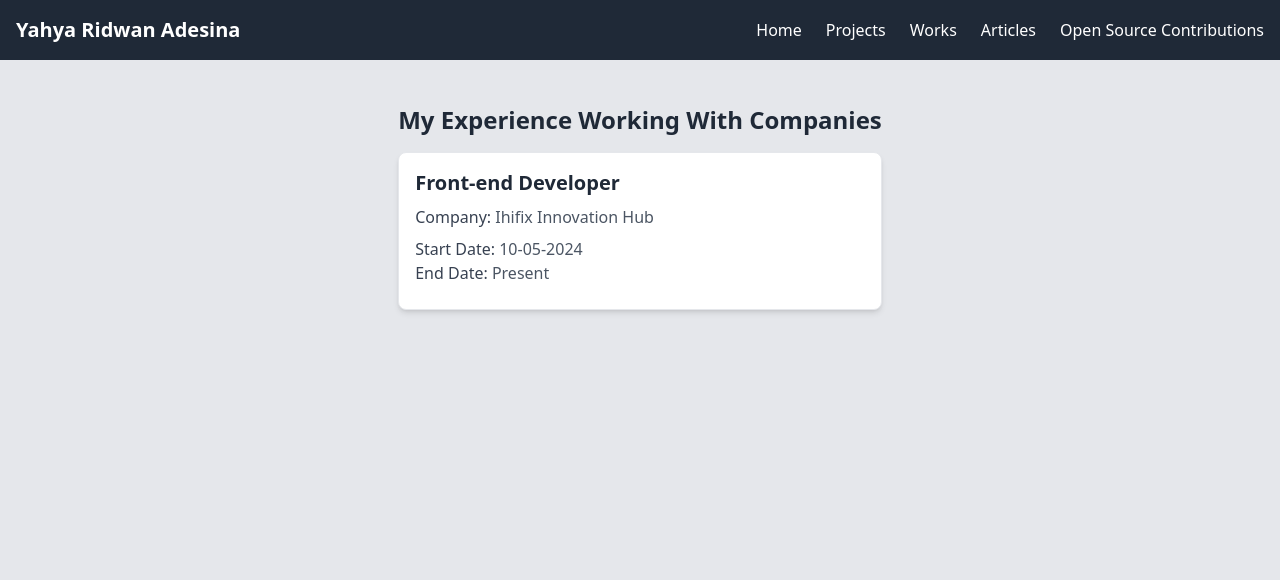
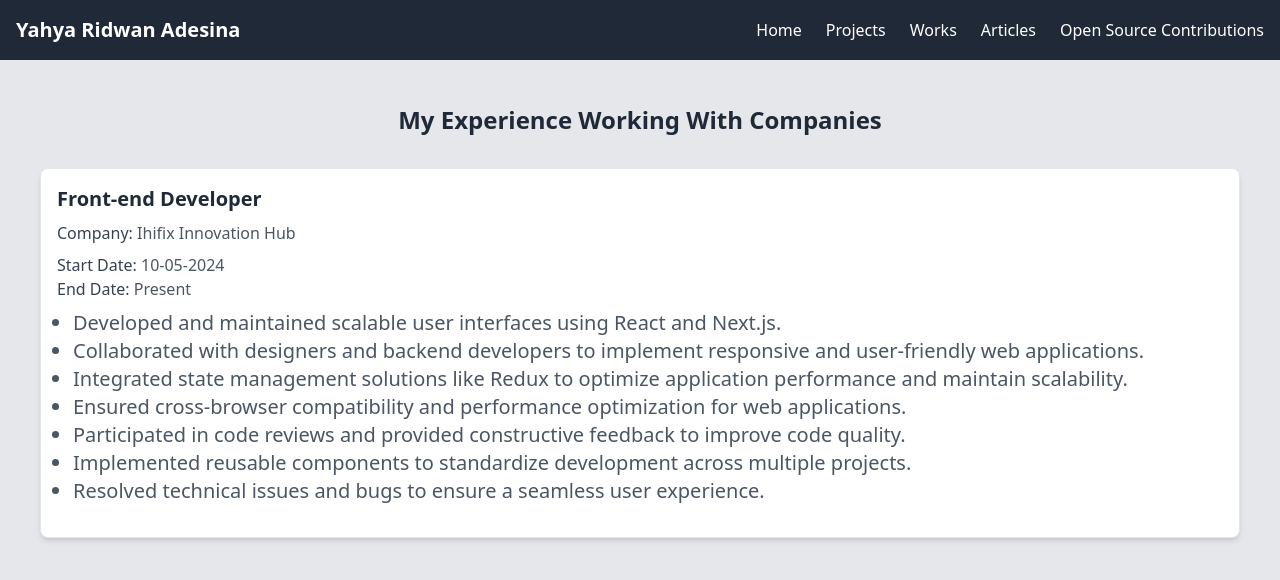
Before and after one commit to ridwanyah24/myportfolio, a Next.js app: page /works in a window 1280 px wide. Shown: the top 580 px of the page. Built offline with nearby package versions, Linux system fonts and the light colour scheme.

Commit message:
latest updates

```diff
--- a/app/(main)/page.tsx
+++ b/app/(main)/page.tsx
@@ -120,6 +120,20 @@ export default function Home() {
         </span>
       </section>
 
+      <section className="flex flex-col mt-10 items-center text-center">
+        <h2 className="text-2xl font-semibold mb-4">Explore My Work</h2>
+        <p className="text-lg text-gray-600 mb-6">
+          Dive into the projects I’ve crafted to showcase my expertise and creativity.
+          Check out the <span className="font-bold text-black">Projects Page</span> for more details.
+        </p>
+        <Link
+          href="/projects"
+          className="px-6 py-3 bg-black text-white font-medium rounded-md shadow-md hover:bg-blue-600 transition duration-300"
+        >
+          View Projects
+        </Link>
+      </section>
+
       <Separator className="mt-5 bg-gray-300 w-4/5 mx-auto"/>
 
       {/**Services and Expertise */}
--- a/app/(main)/works/page.tsx
+++ b/app/(main)/works/page.tsx
@@ -5,25 +5,34 @@ const workExperiences: any[] = [
         jobTitle: "Front-end Developer",
         company: "Ihifix Innovation Hub",
         startDate: "10-05-2024",
-        description: <ul>
-            <li></li>
-        </ul>
+        description: (
+            <ol className="list-disc p-4 pt-0 lg:text-xl">
+                <li>Developed and maintained scalable user interfaces using React and Next.js.</li>
+                <li>Collaborated with designers and backend developers to implement responsive and user-friendly web applications.</li>
+                <li>Integrated state management solutions like Redux to optimize application performance and maintain scalability.</li>
+                <li>Ensured cross-browser compatibility and performance optimization for web applications.</li>
+                <li>Participated in code reviews and provided constructive feedback to improve code quality.</li>
+                <li>Implemented reusable components to standardize development across multiple projects.</li>
+                <li>Resolved technical issues and bugs to ensure a seamless user experience.</li>
+            </ol>
+        ),
     }
+
 ]
 
 export default function Works() {
     return (
-        <div className=" bg-gray-200 flex flex-col items-center bg-gray-200 p-6 text-gray-800 min-h-screen">
-            <div className="mt-5">
-                <h2 className="text-2xl font-bold text-gray-800 mb-4 capitalize">My Experience working with companies</h2>
+        <div className=" bg-gray-200 flex flex-col items-center p-6 text-gray-800 min-h-screen">
+            <div className="mt-5 w-full ">
+                <h2 className="text-2xl font-bold text-gray-800 mb-4 text-center capitalize">My Experience working with companies</h2>
                 {workExperiences.length === 0 ? (
                 <p className="text-gray-600">No work experience added yet.</p>
                 ) : (
-                <ul className="space-y-6">
+                <ul className="space-y-6 p-4 ">
                     {workExperiences.map((experience, index) => (
                     <li
                         key={index}
-                        className="p-4 bg-white shadow-md rounded-lg border w-full border-gray-200"
+                        className="p-4 bg-white shadow-md rounded-lg border border-gray-200"
                 >
                     <h3 className="text-xl font-semibold text-gray-800 mb-2">
                     {experience.jobTitle}
```
